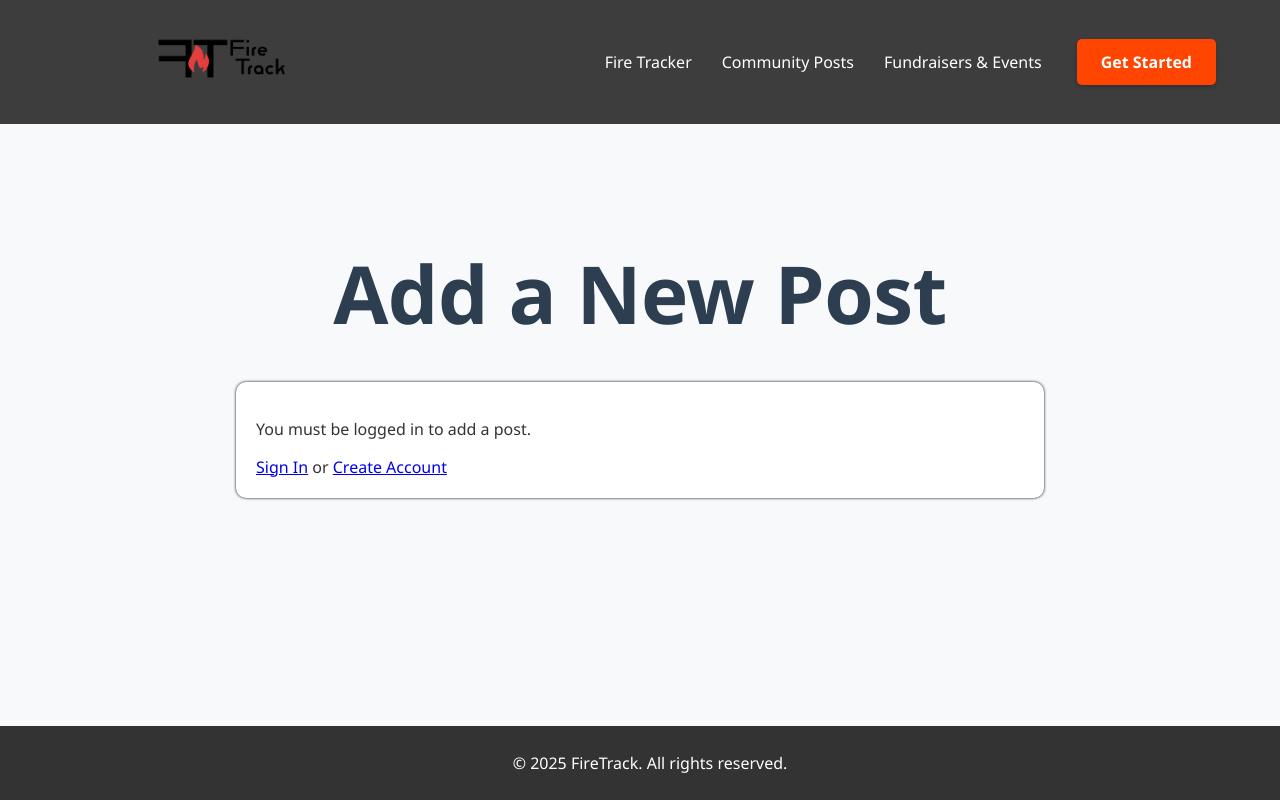
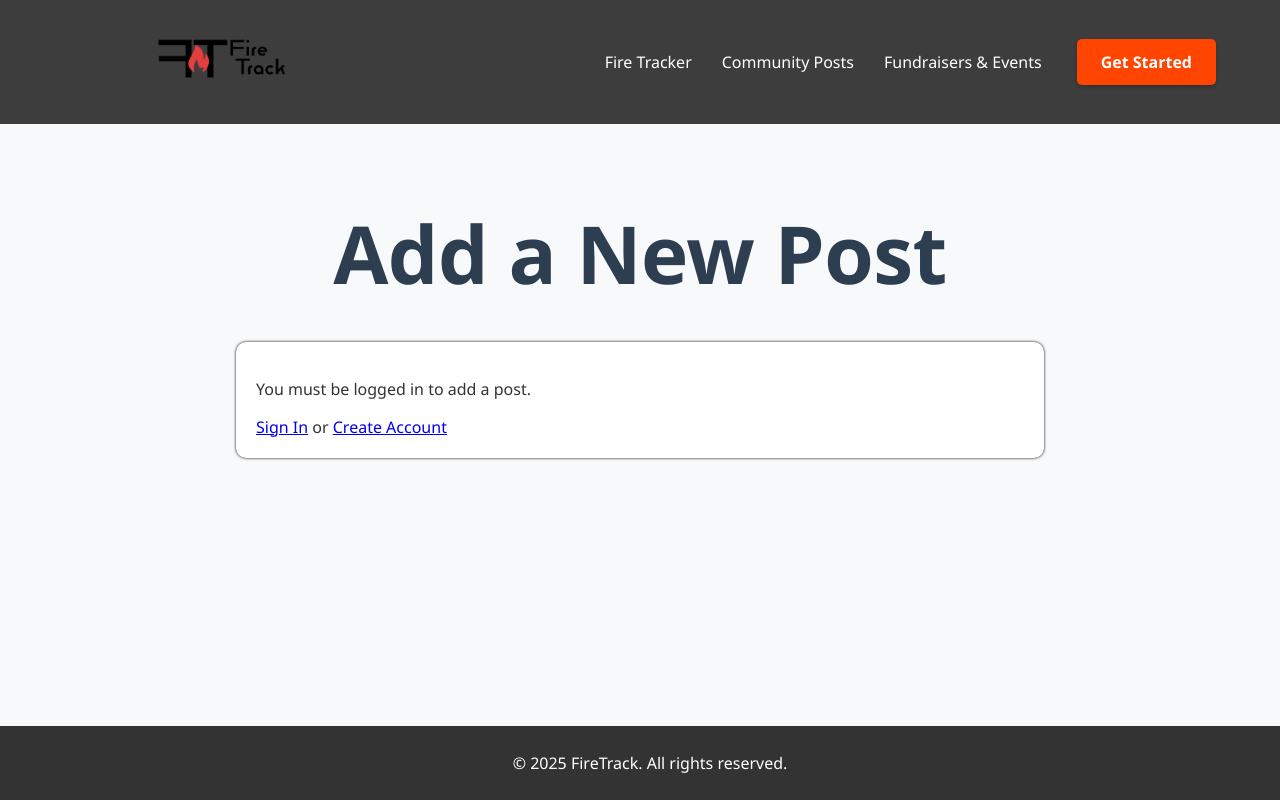
Before and after one commit to aaronli16/FireTrack, a React (Vite) app: page /add-post in a window 1280 px wide. Built offline with nearby package versions, Linux system fonts and the light colour scheme; no server answers; the database is empty.

Commit message:
fixed color issue on h1

```diff
--- a/src/components/styles/styles.css
+++ b/src/components/styles/styles.css
@@ -519,6 +519,7 @@ nav {
     padding: 0rem;
     z-index: 1;
     width: 100%;
+    margin-top: -20px;
   }
 
   #map {
@@ -885,12 +886,13 @@ nav {
 
   .main-content {
     padding: 10px 0;
+    margin-top: -20px;
   }
 
   .main-content h1 {
     text-align: center;
     margin-bottom: 30px;
-    color: #333;
+    color: #ffffff;
   }
 
   /* Search container */
```
